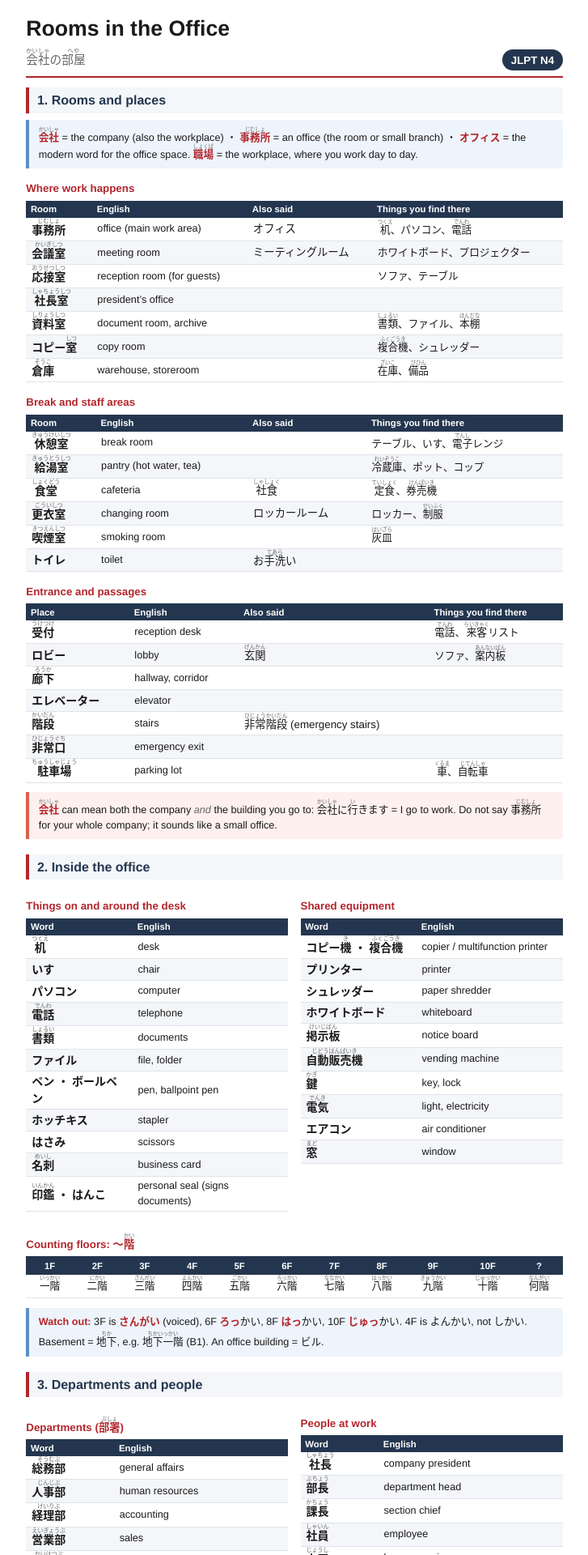
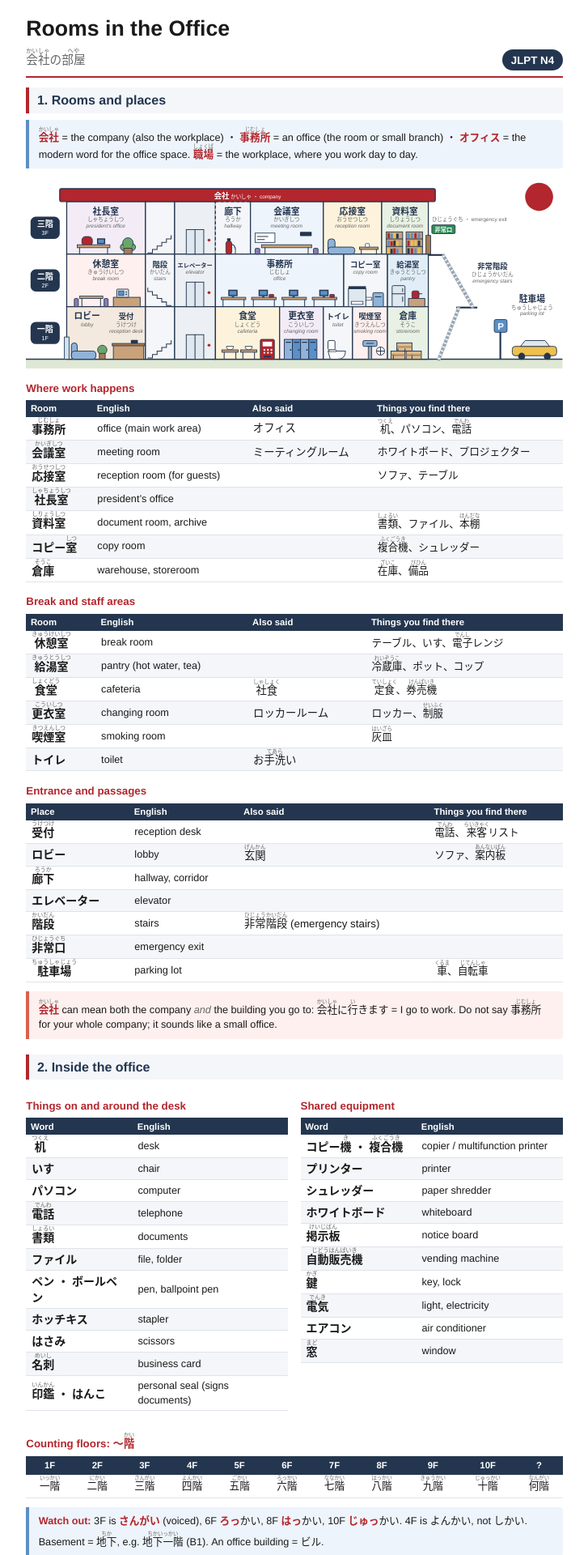
Before and after one commit to mufid-experiments/jp-cheatsheet, a Jekyll site: the page built from topics/rooms-office.md, in a window 1280 px wide. Shown: the top 1920 px of the page at 81% size, without its empty margins (276-1003 px from the left). Built offline with Jekyll 4.4.1, drawn with Linux system fonts in a browser that asks for light colours.

Commit message:
Add office cutaway SVG illustration to rooms-office (#3)
Inline the SVG via _includes/rooms-office.svg so it ships in both HTML and PDF,
and let section 5 flow instead of forcing a page break, as rooms-home does.

Co-authored-by: Claude Sonnet 5.5 <noreply@anthropic.com>

```diff
--- a/topics/rooms-office.md
+++ b/topics/rooms-office.md
@@ -7,6 +7,10 @@ title_ja: '<ruby>会社<rt>かいしゃ</rt></ruby>の<ruby>部屋<rt>へや</rt
 
 > **<ruby>会社<rt>かいしゃ</rt></ruby>** = the company (also the workplace) ・ **<ruby>事務所<rt>じむしょ</rt></ruby>** = an office (the room or small branch) ・ **オフィス** = the modern word for the office space.
 > **<ruby>職場<rt>しょくば</rt></ruby>** = the workplace, where you work day to day.
+
+<figure class="illustration" markdown="0">
+{% include rooms-office.svg %}
+</figure>
 
 ### Where work happens
 
@@ -157,7 +161,6 @@ title_ja: '<ruby>会社<rt>かいしゃ</rt></ruby>の<ruby>部屋<rt>へや</rt
 {: .vocab .pairs .compact}
 
 ## 5. Sentence patterns
-{: .new-page}
 
 ### Where is ~?
 
```
Also changed, not shown: _includes/rooms-office.svg (added).
